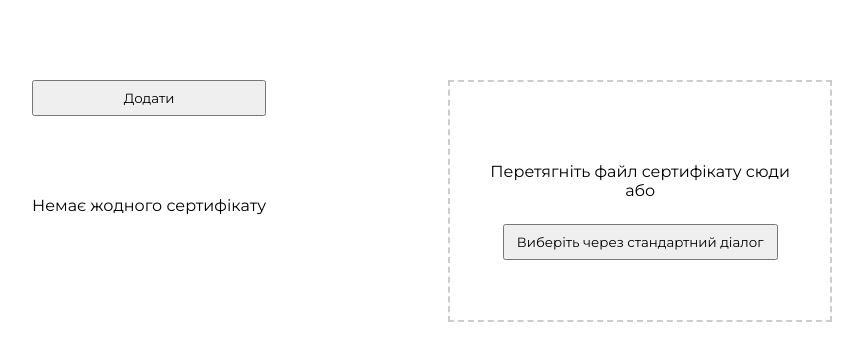
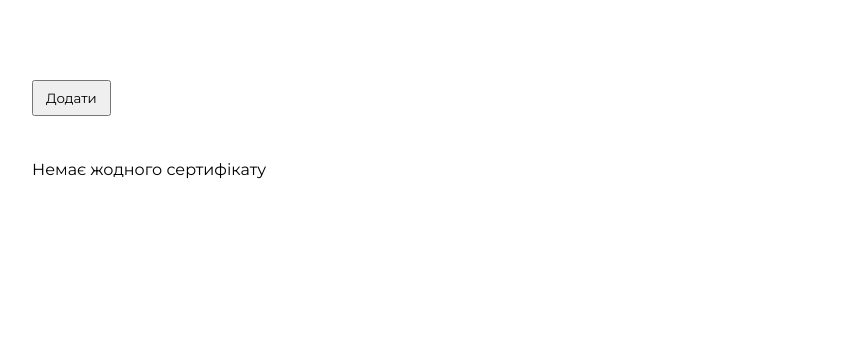
Before and after one commit to vladyslavZinchenko77/certificate-store, a React (Vite) app: page / in a window 1280 px wide. Shown: the top 360 px of the page, without its empty margins (208-1071 px from the left). Built offline with nearby package versions, Linux system fonts and the light colour scheme.

Commit message:
added btn hanler in home page

```diff
--- a/src/pages/Home/Home.scss
+++ b/src/pages/Home/Home.scss
@@ -13,9 +13,10 @@
 .home__adding{
     display: flex;
     flex-direction: column;
-    .home__adding-btn{}
+
     .home__adding-text--empty{
         margin-top: 80px;
+        position: absolute;
     }
 
 }
--- a/src/pages/Home/Home.tsx
+++ b/src/pages/Home/Home.tsx
@@ -1,4 +1,4 @@
-import { FC } from 'react';
+import { FC, useState } from 'react';
 
 import CertificateAdding from '../../components/CertificateAdding';
 import { Certificate } from '../../types/types';
@@ -9,18 +9,31 @@ const handleCertificateAdded = (cert: Certificate) => {
 };
 
 const Home: FC = () => {
+  const [isCert, setIsCert] = useState<boolean>(false);
+
   return (
     <main>
       <div className="home">
         <div className="home-wrap">
           <div className="home__adding">
-            <button className="general-btn home__adding-btn">Додати</button>
-            <p className="home__adding-text--empty">
-              Немає жодного сертифікату
-            </p>
+            <button
+              onClick={() => setIsCert(!isCert)}
+              className="general-btn home__adding-btn"
+            >
+              {isCert ? 'Назад' : 'Додати'}
+            </button>
+            {isCert ? (
+              ''
+            ) : (
+              <p className="home__adding-text--empty">
+                Немає жодного сертифікату
+              </p>
+            )}
           </div>
           <div>
-            <CertificateAdding onCertificateAdded={handleCertificateAdded} />
+            {isCert && (
+              <CertificateAdding onCertificateAdded={handleCertificateAdded} />
+            )}
           </div>
         </div>
       </div>
```
